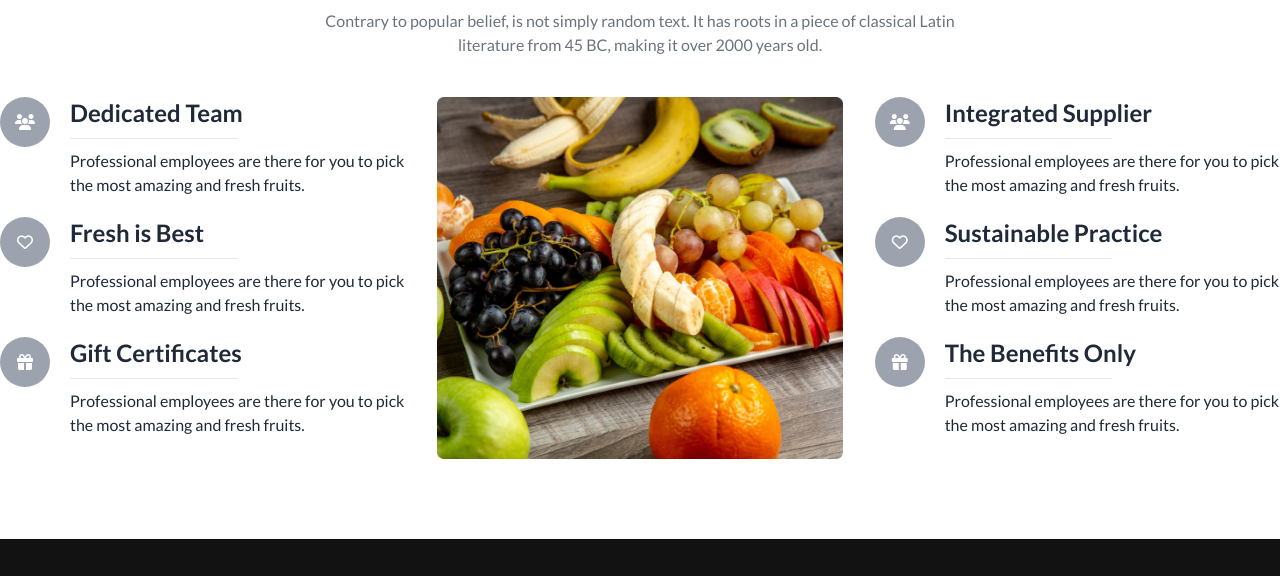
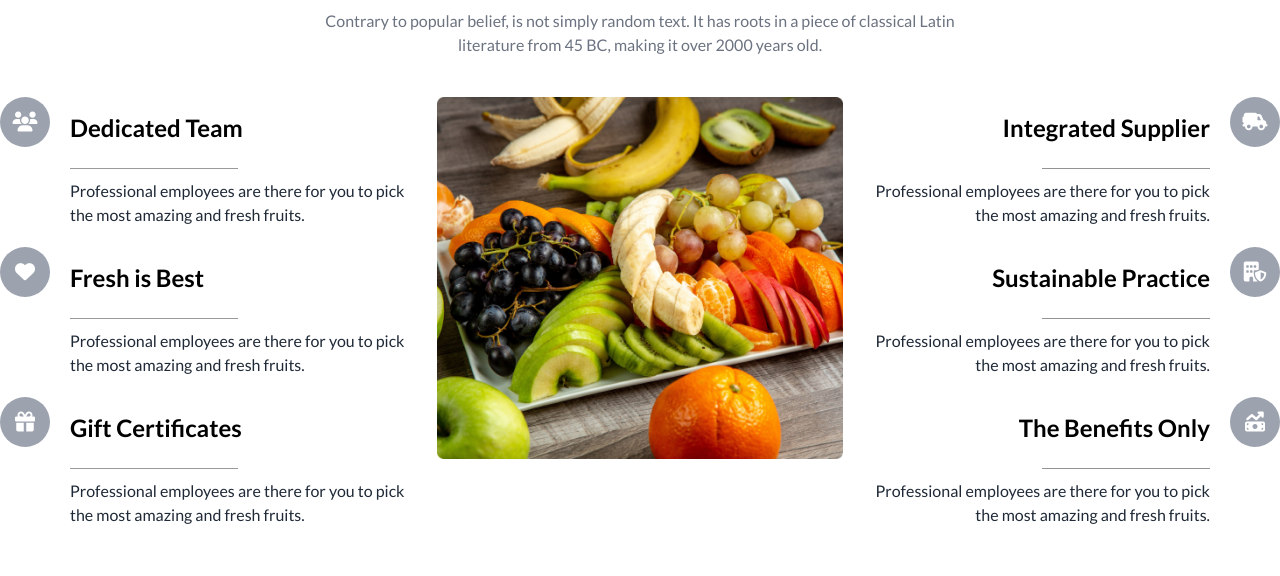
Before and after one commit to proazad/fruit-brust, a plain HTML site: page index.html in a window 1280 px wide. Shown: the part 3030-3606 px from the top of the page. Drawn offline with nearby package versions, Linux system fonts and the light colour scheme.

Commit message:
Why Choose us Update

```diff
--- a/index.html
+++ b/index.html
@@ -50,17 +50,41 @@
         background-color: rgba(0, 0, 0, 0.587);
         background-blend-mode: overlay;
       }
-      .before-border {
+
+      .before-border,
+      .before-border-right {
         position: relative;
+        padding: 15px 0px;
       }
       .before-border::before {
         position: absolute;
         content: "";
         width: 50%;
         height: 1px;
-        background-color: rgba(222, 219, 219, 0.671);
+        background-color: rgba(103, 103, 103, 0.671);
         bottom: -10px;
         left: 0;
+      }
+      .before-border-right::before {
+        position: absolute;
+        content: "";
+        width: 50%;
+        height: 1px;
+        background-color: rgba(95, 94, 94, 0.671);
+        bottom: -10px;
+        right: 0;
+      }
+      @media screen and (max-width: 768px) {
+        .before-border,
+        .before-border-right {
+          padding: 15px 0px;
+        }
+        .before-border::before {
+          left: 25%;
+        }
+        .before-border-right::before {
+          right: 25%;
+        }
       }
     </style>
   </head>
@@ -1236,21 +1260,26 @@
               src="./assets/images/whychoose1.png"
               alt=""
               class="max-w-full"
+              draggable="false"
             />
           </div>
           <!-- Why Choose use Left Side Content  -->
-          <div class="lg:order-1 space-y-5">
+          <div class="lg:order-1 space-y-10 lg:space-y-5">
             <!-- Items 01  -->
-            <div class="flex lg:text-left items-start gap-5">
-              <div class="">
+            <div
+              class="flex flex-col lg:flex-row text-center lg:text-left items-start gap-5"
+            >
+              <div class="w-full lg:w-auto text-center flex justify-center">
                 <div
-                  class="w-[50px] h-[50px] flex transition-all delay-400 justify-center items-center rounded-full bg-gray-400 text-white hover:bg-[#F85559]"
+                  class="w-[70px] lg:w-[50px] h-[70px] lg:h-[50px] flex transition-all delay-400 justify-center items-center rounded-full bg-gray-400 text-white hover:bg-fruits"
                 >
-                  <i class="fa-solid fa-users"></i>
+                  <i class="fa-solid fa-users text-3xl lg:text-xl"></i>
                 </div>
               </div>
-              <div class="space-y-5">
-                <h2 class="text-2xl font-bold before-border">Dedicated Team</h2>
+              <div class="w-full lg:w-auto space-y-5">
+                <h2 class="text-2xl text-black font-bold before-border">
+                  Dedicated Team
+                </h2>
                 <p class="text-base">
                   Professional employees are there for you to pick the most
                   amazing and fresh fruits.
@@ -1258,16 +1287,20 @@
               </div>
             </div>
             <!-- Items 02  -->
-            <div class="flex items-start gap-5">
-              <div>
+            <div
+              class="flex flex-col lg:flex-row text-center lg:text-left items-start gap-5"
+            >
+              <div class="w-full lg:w-auto text-center flex justify-center">
                 <div
-                  class="w-[50px] h-[50px] flex transition-all delay-400 justify-center items-center rounded-full bg-gray-400 text-white hover:bg-[#F85559]"
+                  class="w-[70px] lg:w-[50px] h-[70px] lg:h-[50px] flex transition-all delay-400 justify-center items-center rounded-full bg-gray-400 text-white hover:bg-fruits"
                 >
-                  <i class="fa-regular fa-heart"></i>
+                  <i class="fa-solid fa-heart text-3xl lg:text-xl"></i>
                 </div>
               </div>
-              <div class="space-y-5">
-                <h2 class="text-2xl font-bold before-border">Fresh is Best</h2>
+              <div class="w-full lg:w-auto space-y-5">
+                <h2 class="text-2xl text-black font-bold before-border">
+                  Fresh is Best
+                </h2>
                 <p class="text-base">
                   Professional employees are there for you to pick the most
                   amazing and fresh fruits.
@@ -1275,16 +1308,18 @@
               </div>
             </div>
             <!-- Items 03  -->
-            <div class="flex items-start gap-5">
-              <div>
+            <div
+              class="flex flex-col lg:flex-row text-center lg:text-left items-start gap-5"
+            >
+              <div class="w-full lg:w-auto text-center flex justify-center">
                 <div
-                  class="w-[50px] h-[50px] flex transition-all delay-400 justify-center items-center rounded-full bg-gray-400 text-white hover:bg-[#F85559]"
+                  class="w-[70px] lg:w-[50px] h-[70px] lg:h-[50px] flex transition-all delay-400 justify-center items-center rounded-full bg-gray-400 text-white hover:bg-fruits"
                 >
-                  <i class="fa-solid fa-gift"></i>
+                  <i class="fa-solid fa-gift text-3xl lg:text-xl"></i>
                 </div>
               </div>
-              <div class="space-y-5">
-                <h2 class="text-2xl font-bold before-border">
+              <div class="w-full lg:w-auto space-y-5">
+                <h2 class="text-2xl text-black font-bold before-border">
                   Gift Certificates
                 </h2>
                 <p class="text-base">
@@ -1296,59 +1331,75 @@
           </div>
 
           <!-- Why Choose use Right Side Content  -->
-          <div class="lg:order-3 space-y-5">
+          <div class="lg:order-3 space-y-10 lg:space-y-5">
             <!-- Items 01  -->
-            <div class="flex lg:text-left items-start gap-5">
-              <div class="">
+            <div
+              class="flex flex-col lg:flex-row-reverse text-center lg:text-left items-start gap-5"
+            >
+              <div class="w-full lg:w-auto text-center flex justify-center">
                 <div
-                  class="w-[50px] h-[50px] flex transition-all delay-400 justify-center items-center rounded-full bg-gray-400 text-white hover:bg-[#F85559]"
+                  class="w-[70px] lg:w-[50px] h-[70px] lg:h-[50px] flex transition-all delay-400 justify-center items-center rounded-full bg-gray-400 text-white hover:bg-fruits"
                 >
-                  <i class="fa-solid fa-users"></i>
+                  <i class="fa-solid fa-truck-field text-3xl lg:text-xl"></i>
                 </div>
               </div>
-              <div class="space-y-5">
-                <h2 class="text-2xl font-bold before-border">
+              <div class="w-full lg:w-auto space-y-5">
+                <h2
+                  class="text-2xl text-black lg:text-right font-bold before-border-right"
+                >
                   Integrated Supplier
                 </h2>
-                <p class="text-base">
+                <p class="text-base lg:text-right">
                   Professional employees are there for you to pick the most
                   amazing and fresh fruits.
                 </p>
               </div>
             </div>
             <!-- Items 02  -->
-            <div class="flex items-start gap-5">
-              <div>
+            <div
+              class="flex flex-col lg:flex-row-reverse text-center lg:text-left items-start gap-5"
+            >
+              <div class="w-full lg:w-auto text-center flex justify-center">
                 <div
-                  class="w-[50px] h-[50px] flex transition-all delay-400 justify-center items-center rounded-full bg-gray-400 text-white hover:bg-[#F85559]"
+                  class="w-[70px] lg:w-[50px] h-[70px] lg:h-[50px] flex transition-all delay-400 justify-center items-center rounded-full bg-gray-400 text-white hover:bg-fruits"
                 >
-                  <i class="fa-regular fa-heart"></i>
+                  <i
+                    class="fa-solid fa-building-shield text-3xl lg:text-xl"
+                  ></i>
                 </div>
               </div>
-              <div class="space-y-5">
-                <h2 class="text-2xl font-bold before-border">
+              <div class="w-full lg:w-auto space-y-5">
+                <h2
+                  class="text-2xl text-black lg:text-right font-bold before-border-right"
+                >
                   Sustainable Practice
                 </h2>
-                <p class="text-base">
+                <p class="text-base lg:text-right">
                   Professional employees are there for you to pick the most
                   amazing and fresh fruits.
                 </p>
               </div>
             </div>
             <!-- Items 03  -->
-            <div class="flex items-start gap-5">
-              <div>
+            <div
+              class="flex flex-col lg:flex-row-reverse text-center lg:text-left items-start gap-5"
+            >
+              <div class="w-full lg:w-auto text-center flex justify-center">
                 <div
-                  class="w-[50px] h-[50px] flex transition-all delay-400 justify-center items-center rounded-full bg-gray-400 text-white hover:bg-[#F85559]"
+                  class="w-[70px] lg:w-[50px] h-[70px] lg:h-[50px] flex transition-all delay-400 justify-center items-center rounded-full bg-gray-400 text-white hover:bg-fruits"
                 >
-                  <i class="fa-solid fa-gift"></i>
+                  <i
+                    class="fa-solid fa-money-bill-trend-up text-3xl lg:text-xl"
+                  ></i>
                 </div>
               </div>
-              <div class="space-y-5">
-                <h2 class="text-2xl font-bold before-border">
+              <div class="w-full lg:w-auto space-y-5">
+                <h2
+                  class="text-2xl text-black lg:text-right font-bold before-border-right"
+                >
                   The Benefits Only
                 </h2>
-                <p class="text-base">
+                <p class="text-base lg:text-right">
                   Professional employees are there for you to pick the most
                   amazing and fresh fruits.
                 </p>
--- a/tailwind.config.js
+++ b/tailwind.config.js
@@ -3,10 +3,6 @@ module.exports = {
     content: ["./src/**/*.{html,js}"],
     theme: {
       extend: {
-        colors: {
-          clifford: '#da373d',
-          new: '#F85559',
-        },
       },
     },
     plugins: [],
```
